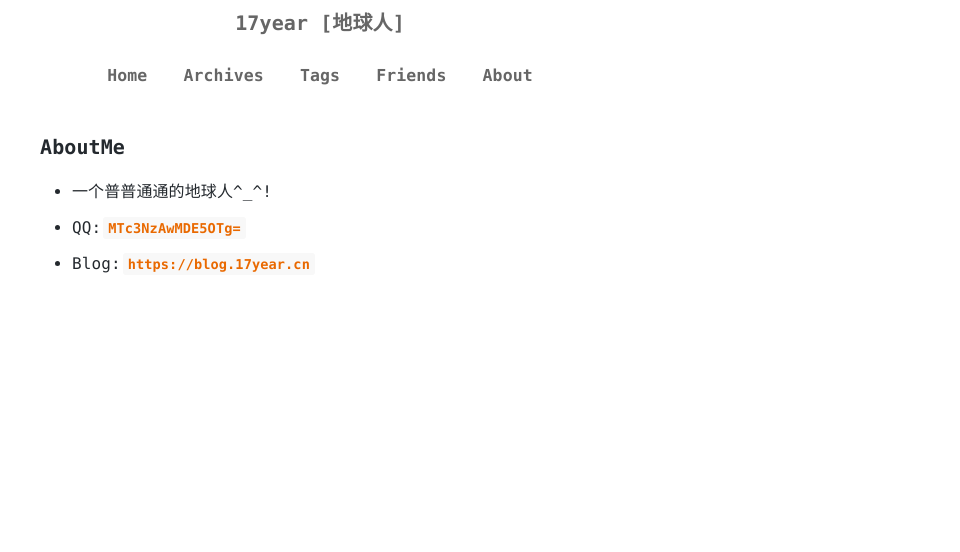
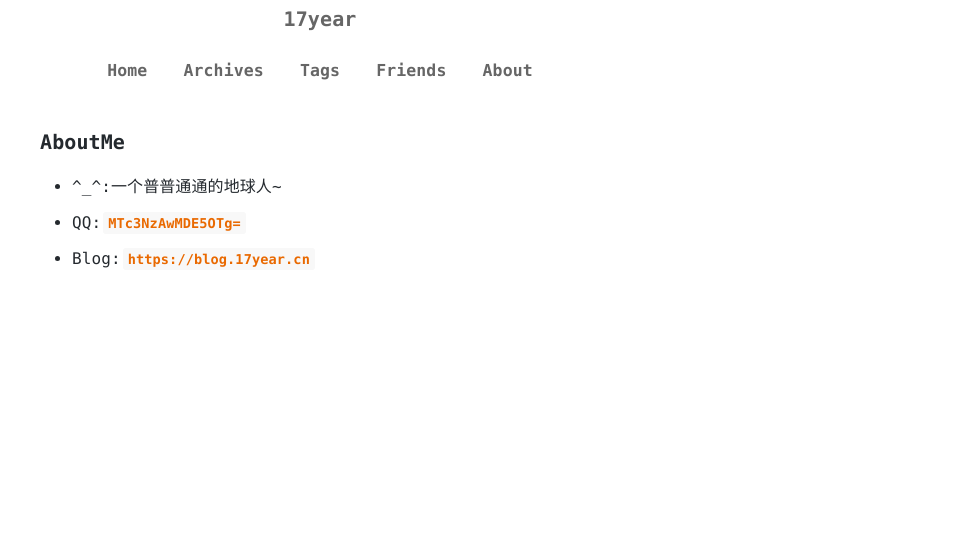
Before and after one commit to 17year/17year.github.io, a plain HTML site: page about/index.html in a window 1280 px wide. Shown: the part 155-707 px from the top of the page, without its empty margins (320-1280 px from the left). Drawn offline with nearby package versions, Linux system fonts and the light colour scheme.

Commit message:
Site updated: 2021-12-20 16:02:40

```diff
--- a/about/index.html
+++ b/about/index.html
@@ -70,7 +70,7 @@
         <img src="/images/avatar.png" alt="">
 
     </a>
-    <div class="nickname"><a href="/">17year [地球人]</a></div>
+    <div class="nickname"><a href="/">17year</a></div>
   </div>
   <div class="navbar">
     <ul>
@@ -132,7 +132,7 @@ MathJax = {
     <div class="container about-index">
       <div class="markdown-body">
         <h3 id="AboutMe"><a href="#AboutMe" class="headerlink" title="AboutMe"></a>AboutMe</h3><ul>
-<li>一个普普通通的地球人^_^!</li>
+<li>^_^:一个普普通通的地球人~</li>
 <li>QQ:<code>MTc3NzAwMDE5OTg=</code></li>
 <li>Blog:<code>https://blog.17year.cn</code></li>
 </ul>
```
Also changed, not shown: 2021/12/20/内网备忘录/index.html (+2 -2 lines), archives/2021/12/index.html (+1 -1 lines), archives/2021/index.html (+1 -1 lines), archives/index.html (+1 -1 lines), categories/index.html (+1 -1 lines), friends/index.html (+1 -1 lines), index.html (+1 -1 lines), tags/index.html (+1 -1 lines), tags/内网渗透/index.html (+1 -1 lines).
